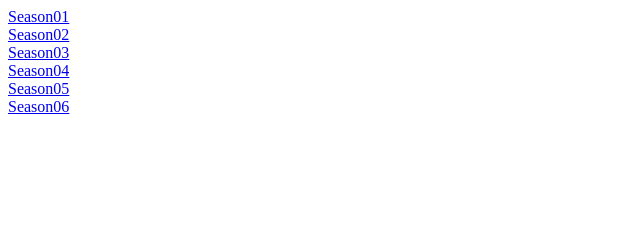
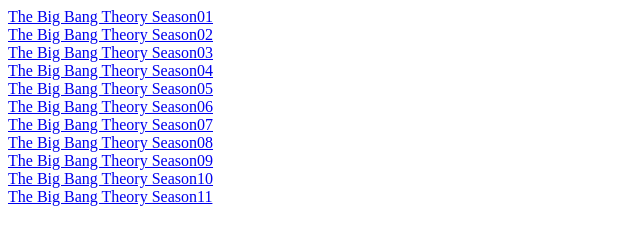
Before and after one commit to sarwar1122/D, a plain HTML site: page Index.html in a window 1280 px wide. Shown: the whole page, without its empty margins (0-640 px from the left). Drawn offline with Linux system fonts and the light colour scheme.

Commit message:
Update Index.html

```diff
--- a/Index.html
+++ b/Index.html
@@ -1,6 +1,11 @@
-<a href="http://s8.bitdl.ir/Series/The.Big.Bang.Theory/S01">Season01</a><br/>
-<a href="http://s8.bitdl.ir/Series/The.Big.Bang.Theory/S02">Season02</a><br/>
-<a href="http://s8.bitdl.ir/Series/The.Big.Bang.Theory/S03">Season03</a><br/>
-<a href="http://s8.bitdl.ir/Series/The.Big.Bang.Theory/S04">Season04</a><br/>
-<a href="http://s8.bitdl.ir/Series/The.Big.Bang.Theory/S05">Season05</a><br/>
-<a href="http://s8.bitdl.ir/Series/The.Big.Bang.Theory/S06">Season06</a><br/>
+<a href="http://s8.bitdl.ir/Series/The.Big.Bang.Theory/S01">The Big Bang Theory Season01</a><br/>
+<a href="http://s8.bitdl.ir/Series/The.Big.Bang.Theory/S02">The Big Bang Theory Season02</a><br/>
+<a href="http://s8.bitdl.ir/Series/The.Big.Bang.Theory/S03">The Big Bang Theory Season03</a><br/>
+<a href="http://s8.bitdl.ir/Series/The.Big.Bang.Theory/S04">The Big Bang Theory Season04</a><br/>
+<a href="http://s8.bitdl.ir/Series/The.Big.Bang.Theory/S05">The Big Bang Theory Season05</a><br/>
+<a href="http://s8.bitdl.ir/Series/The.Big.Bang.Theory/S06">The Big Bang Theory Season06</a><br/>
+<a href="http://s8.bitdl.ir/Series/The.Big.Bang.Theory/S07">The Big Bang Theory Season07</a><br/>
+<a href="http://s8.bitdl.ir/Series/The.Big.Bang.Theory/S08">The Big Bang Theory Season08</a><br/>
+<a href="http://s8.bitdl.ir/Series/The.Big.Bang.Theory/S09">The Big Bang Theory Season09</a><br/>
+<a href="http://s8.bitdl.ir/Series/The.Big.Bang.Theory/S10">The Big Bang Theory Season10</a><br/>
+<a href="http://s8.bitdl.ir/Series/The.Big.Bang.Theory/S11">The Big Bang Theory Season11</a><br/>
```
